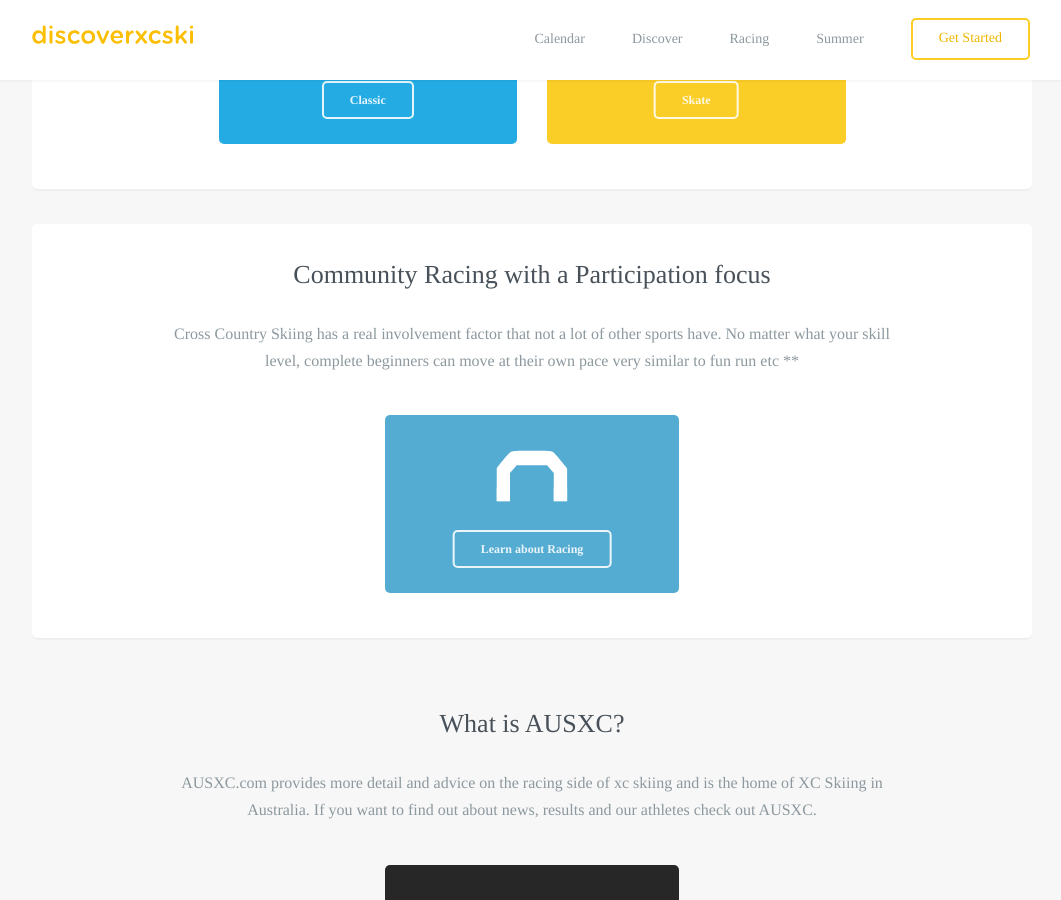
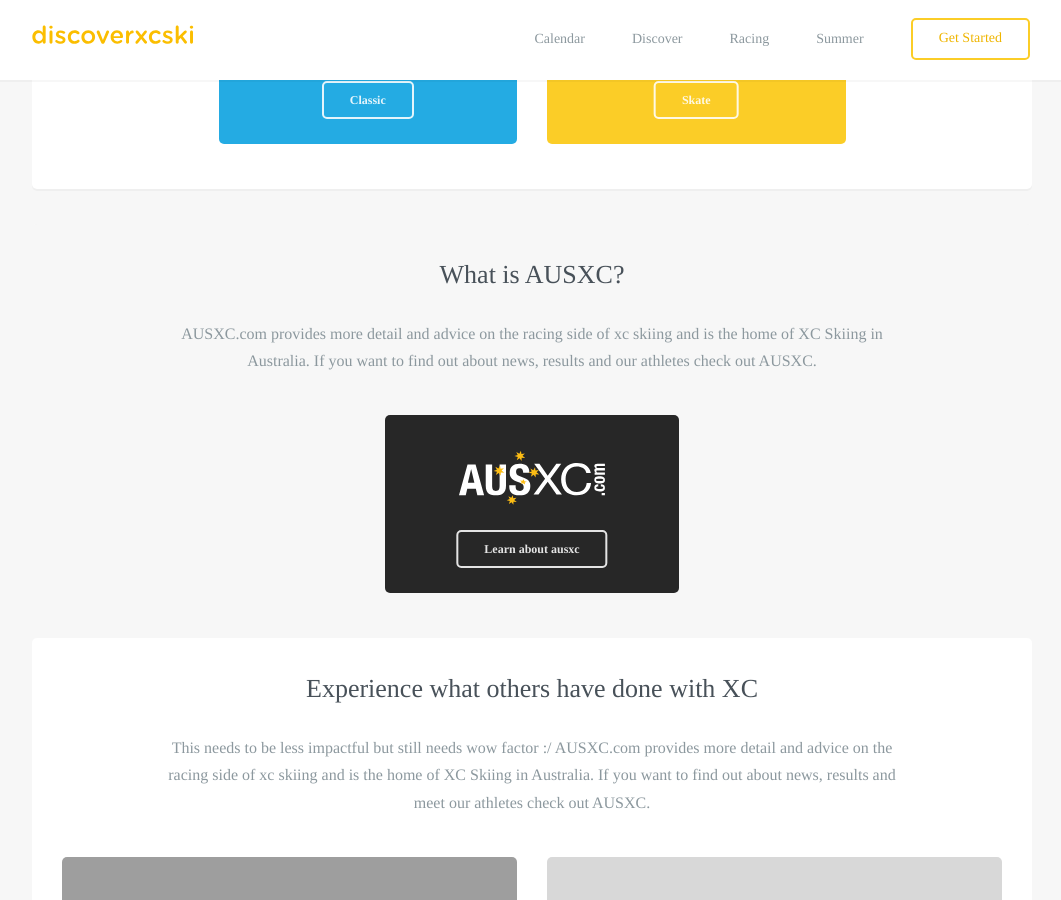
Before and after one commit to robcatto/robcatto.github.io, a Jekyll site: the page index.html, which Jekyll copies as it is, in a window 1280 px wide and 900 px high, scrolled down 1909 px. Shown: the whole window, without its empty margins (108-1169 px from the left). Built offline with Jekyll 4.4.1, drawn with Linux system fonts in a browser that asks for light colours; some web fonts are replaced; Markdown is read by kramdown in place of the engine named in the settings.

Commit message:
Update index.html

```diff
--- a/index.html
+++ b/index.html
@@ -737,33 +737,7 @@
                 </section>
         </div>
 
-        <section class="mobile_section">
-                <h3>Community Racing with a Participation focus</h3>
-                <p>
-                    Cross Country Skiing has a real involvement factor that not a lot of other sports have. No matter what your skill level, complete beginners can move at their own pace very similar to fun run etc **
-                </p>
 
-                    <div class="row">
-                         <div class="column three centered">
-                                                <div class="callout-card" style="background: #54ACD2;">
-                                                    <svg width="71px" height="52px" viewBox="0 0 71 52" version="1.1" xmlns="http://www.w3.org/2000/svg" xmlns:xlink="http://www.w3.org/1999/xlink" xmlns:sketch="http://www.bohemiancoding.com/sketch/ns">
-                                <!-- Generator: Sketch 3.3.2 (12043) - http://www.bohemiancoding.com/sketch -->
-                                        <title>Club Racing</title>
-                                        <desc>Created with Sketch.</desc>
-                                        <defs></defs>
-                                        <g id="Page-1" stroke="none" stroke-width="1" fill="none" fill-rule="evenodd" sketch:type="MSPage">
-                                            <g id="Group-Copy-2" sketch:type="MSLayerGroup" fill="#FFFFFF">
-                                                <path d="M0,50.0106061 L1.99467814e-15,18.5742424 C1.99467814e-15,18.5742424 10.3902439,4.33333347 14.5977515,1.73333333 C16.602726,0.494373263 34.6341463,0.866666667 34.6341463,0.866666667 C34.6341463,0.866666667 54.2613595,0.372293338 56.1451982,1.73333333 C59.7439024,4.33333333 70.7429497,18.5742424 70.7429497,18.5742424 L70.7429497,51.1333333 L57.2681021,51.1333333 L57.2681021,23.0651515 L50.5306784,15.2060606 L20.2122713,15.2060606 L13.4748476,23.0651515 L13.4748476,51.1333333 L0,51.1333333 L0,50.0106061 Z" id="Path-2040" sketch:type="MSShapeGroup"></path>
-                                                <rect id="Rectangle-264" sketch:type="MSShapeGroup" x="0" y="37.6606061" width="13.4748476" height="13.4727273"></rect>
-                                                <rect id="Rectangle-264-Copy" sketch:type="MSShapeGroup" x="57.2681021" y="37.6606061" width="13.4748476" height="13.4727273"></rect>
-                                            </g>
-                                        </g>
-                                </svg>
-                                                    <a class="button small inverse" href="http://www.discoverxcski.com/racing/" data-featurette="analytics-click-event" data-event-category="button" data-event-action="M: Clicked Perks" data-event-label="Source: Features Page" id="featurette-13">Learn about Racing</a>
-                                                </div>
-                        </div>
-                    </div>
-             </section>
              <section class="mobile_section" style="background: #f7f7f7;   box-shadow: none;
   margin-bottom: 0px;">
                 <h3>What is AUSXC?</h3>
```
